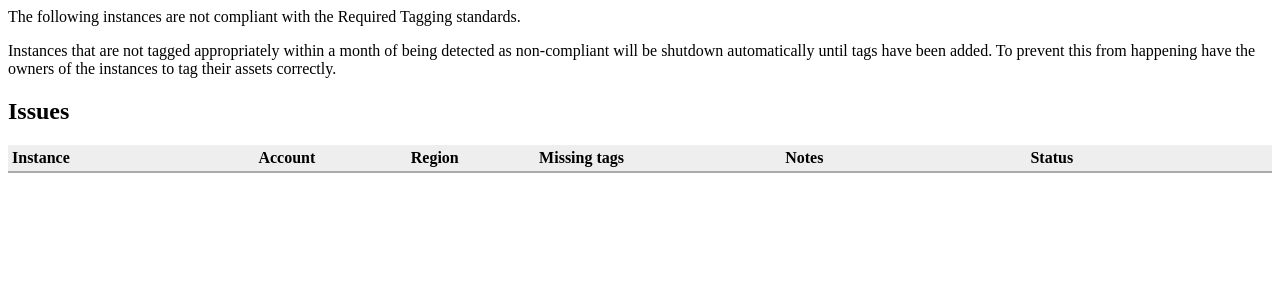
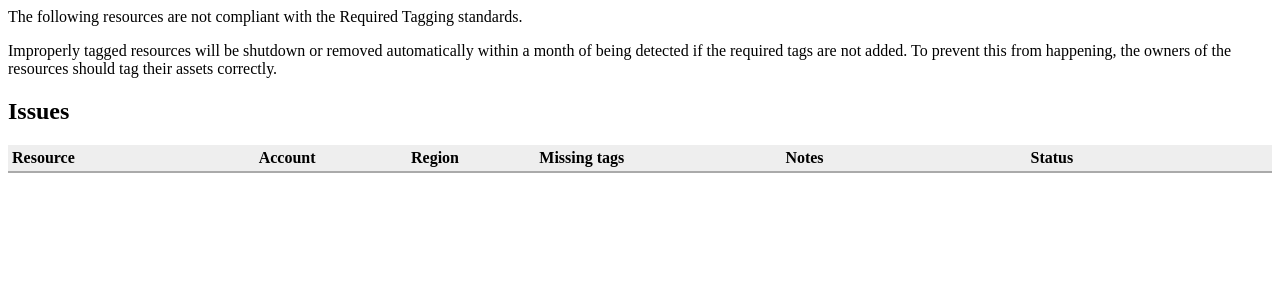
Before and after one commit to RiotGames/cloud-inquisitor, a Python web app: template backend/cloud_inquisitor/data/templates/required_tags_alert.html in a window 1280 px wide. Shown: the top 300 px of the page. Run offline with Jinja, Linux system fonts and the light colour scheme; the template is opened without the code that fills it, so the values that code supplies are empty.

Commit message:
refactor(requiredTagsTemplates): Changed variable used to pass in data
Renamed variable to properly express resources instead of issues

```diff
--- a/backend/cloud_inquisitor/data/templates/required_tags_alert.html
+++ b/backend/cloud_inquisitor/data/templates/required_tags_alert.html
@@ -1,11 +1,11 @@
 <div>
     <p>
-        The following instances are not compliant with the Required Tagging standards.
+        The following resources are not compliant with the Required Tagging standards.
     </p>
     <p>
-        Instances that are not tagged appropriately within a month of being detected as non-compliant will be shutdown
-        automatically until tags have been added. To prevent this from happening have the owners of the instances to tag
-        their assets correctly.
+        Improperly tagged resources will be shutdown or removed automatically within a month of being detected
+        if the required tags are not added. To prevent this from happening, the owners of the resources should
+        tag their assets correctly.
     </p>
 
     <div>
@@ -13,7 +13,7 @@
         <table style="border: 0px; border-spacing: 0px;">
             <thead>
             <tr>
-                <th style="border-bottom: solid #aaaaaa 2px; background-color: #eeeeee; width: 250px; text-align: left; padding: 4px;">Instance</th>
+                <th style="border-bottom: solid #aaaaaa 2px; background-color: #eeeeee; width: 250px; text-align: left; padding: 4px;">Resource</th>
                 <th style="border-bottom: solid #aaaaaa 2px; background-color: #eeeeee; width: 150px; text-align: left; padding: 4px;">Account</th>
                 <th style="border-bottom: solid #aaaaaa 2px; background-color: #eeeeee; width: 125px; text-align: left; padding: 4px;">Region</th>
                 <th style="border-bottom: solid #aaaaaa 2px; background-color: #eeeeee; width: 250px; text-align: left; padding: 4px;">Missing tags</th>
@@ -22,23 +22,22 @@
             </tr>
             </thead>
             <tbody>
-            {% for issue in issues %}
+            {% for resource in resources %}
             <tr>
                 <td style="padding: 2px; background-color: {{loop.cycle('transparent', '#efefef') }};">
-                    {{issue.instance.get_name_or_instance_id(True)}}
+                    {{resource.instance.get_name_or_instance_id(True)}}
+                </td>
+                <td style="padding: 2px; background-color: {{loop.cycle('transparent', '#efefef') }};"> {{resource.instance.account.account_name}}
                 </td>
                 <td style="padding: 2px; background-color: {{loop.cycle('transparent', '#efefef') }};">
-                    {{issue.instance.account.account_name}}
+                    {{resource.instance.location}}
                 </td>
                 <td style="padding: 2px; background-color: {{loop.cycle('transparent', '#efefef') }};">
-                    {{issue.instance.location}}
+                    {{', '.join(resource.missing_tags)}}
                 </td>
                 <td style="padding: 2px; background-color: {{loop.cycle('transparent', '#efefef') }};">
-                    {{', '.join(issue.missing_tags)}}
-                </td>
-                <td style="padding: 2px; background-color: {{loop.cycle('transparent', '#efefef') }};">
-                    {% if issue.notes %}
-                    {% for note in issue.notes %}
+                    {% if resource.notes %}
+                    {% for note in resource.notes %}
                     <p>{{note}}</p>
                     {% endfor %}
                     {% else %}
@@ -46,7 +45,7 @@
                     {% endif %}
                 </td>
                 <td style="padding: 2px; background-color: {{loop.cycle('transparent', '#efefef') }};">
-                    {{issue.state_name()}}
+                    {{resource.state_name()}}
                 </td>
             </tr>
             {% endfor %}
```
Also changed, not shown: backend/cloud_inquisitor/data/templates/required_tags_alert.txt (+10 -9 lines), backend/cloud_inquisitor/data/templates/required_tags_fixed.html (+6 -6 lines), backend/cloud_inquisitor/data/templates/required_tags_fixed.txt (+5 -5 lines).
